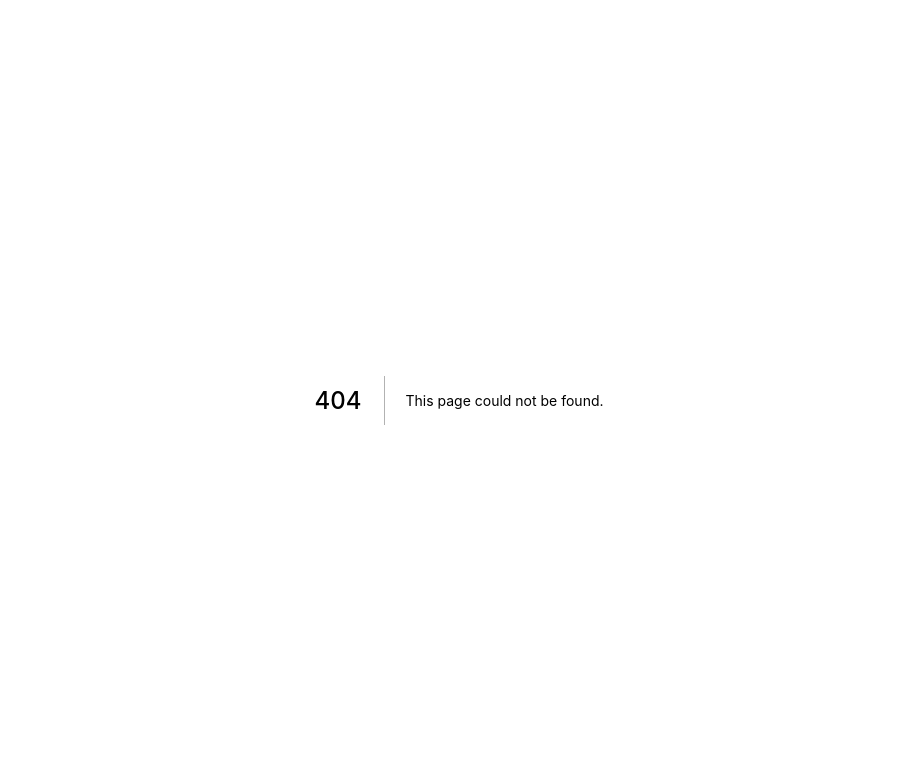
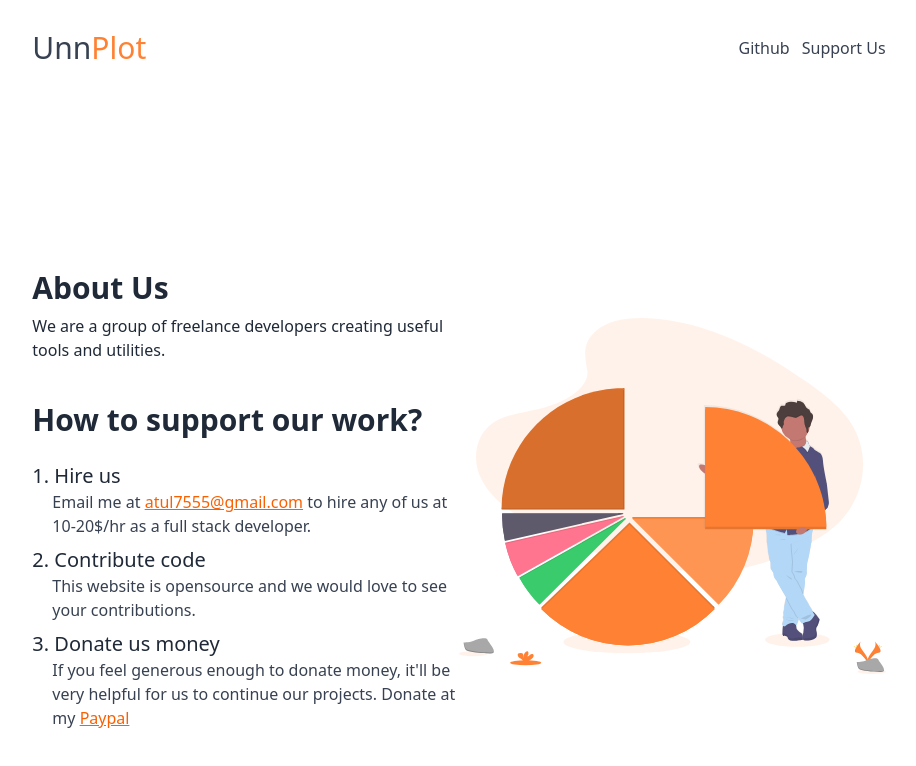
Before and after one commit to AviKKi/unnplot, a Next.js app: page /support in a window 1280 px wide. Before the commit this address had no page. Shown: the top 766 px of the page, without its empty margins (181-1097 px from the left). Built offline with nearby package versions, Linux system fonts and the light colour scheme; what @wigxel/react-components would draw is missing.

Commit message:
Support page added

```diff
--- a/src/components/Header.js
+++ b/src/components/Header.js
@@ -1,11 +1,19 @@
 const Header = () => {
   return (
-    <div className="h-24 w-screen md:w-2/3 flex items-center text-gray-700 justify-between">
-      <h2 className="text-3xl font-medium">
+    <div className="h-24 px-6 md:px-0 w-screen md:w-2/3 flex items-center text-gray-700 justify-between">
+      <a href="/" className="text-3xl font-medium">
         Unn<span className="text-primary">Plot</span>
-      </h2>
+      </a>
       <div>
-        <a href="https://github.com/avikki/unnplot/">Github</a>
+        <a
+          className="mr-3 hover:underline  hover:text-primary-dark"
+          href="https://github.com/avikki/unnplot/"
+        >
+          Github
+        </a>
+        <a className="hover:underline hover:text-primary-dark" href="/support">
+          Support Us
+        </a>
       </div>
     </div>
   )
--- a/src/components/LineChartForm.js
+++ b/src/components/LineChartForm.js
@@ -67,9 +67,7 @@ const LineChartForm = ({ meta, tableId }) => {
       <div className="mt-3">
         <Button onClick={handleChartGenerate}>Generate Line Chart</Button>
       </div>
-      {iframeUrl && (
-        <UrlDisplay url={iframeUrl} />
-      )}
+      {iframeUrl && <UrlDisplay url={iframeUrl} />}
       <div className="flex w-full mt-10 justify-center">
         <iframe width="400px" height="400px" src={iframeUrl}></iframe>
       </div>
--- a/src/pages/index.js
+++ b/src/pages/index.js
@@ -12,9 +12,9 @@ export default function Home() {
         <link rel="icon" href="/favicon.ico" />
       </Head>
       <Header />
-      <main className="min-h-screen w-screen md:w-2/3 flex items-center">
+      <main className="min-h-screen px-6 md:px-0 w-screen md:w-2/3 flex items-center">
         <div className="flex flex-col justify-start flex-1">
-          <h1 className="text-6xl py-2 font-semibold">
+          <h1 className="text-3xl md:text-6xl py-2 font-semibold">
             Embed graphs in your Notion docs
           </h1>
           <h3>Notion tables to beautiful diagrams.</h3>
--- /dev/null
+++ b/src/pages/support.js
@@ -0,0 +1,65 @@
+import Head from "next/head"
+import React from "react"
+import Button from "../components/Button"
+import Header from "../components/Header"
+
+const Li = ({ children }) => (
+  <li className="mt-2 text-xl font-medium">{children}</li>
+)
+const P = ({ children }) => <p className="ml-5 text-gray-700">{children}</p>
+
+export default function Home() {
+  return (
+    <div className="flex flex-col items-center w-screen text-gray-800">
+      <Head>
+        <title>UnnPlot - Plot graphs with your notion table</title>
+        <link rel="icon" href="/favicon.ico" />
+      </Head>
+      <Header />
+      <main className="min-h-screen px-6 md:px-0 w-screen md:w-2/3 flex items-center">
+        <div className="flex flex-col justify-start flex-1">
+          <h1 className="text-3xl py-2 font-semibold">About Us</h1>
+          <h3>
+            We are a group of freelance developers creating useful tools and
+            utilities.
+          </h3>
+          <h1 className="text-3xl py-2 font-semibold mt-8 mb-2">
+            How to support our work?
+          </h1>
+          <ol className="list-inside list-decimal">
+            <Li>Hire us</Li>
+            <P>
+              Email me at{" "}
+              <a
+                className="hover:text-primary text-primary-dark underline"
+                href="mailto:atul7555@gmail.com"
+              >
+                atul7555@gmail.com
+              </a>{" "}
+              to hire any of us at 10-20$/hr as a full stack developer.
+            </P>
+            <Li>Contribute code</Li>
+            <P>
+              This website is opensource and we would love to see your
+              contributions.
+            </P>
+            <Li>Donate us money</Li>
+            <P>
+              If you feel generous enough to donate money, it'll be very helpful
+              for us to continue our projects. Donate at my{" "}
+              <a
+                className="hover:text-primary text-primary-dark underline"
+                href="https://www.paypal.com/paypalme/avikki"
+              >
+                Paypal
+              </a>
+            </P>
+          </ol>
+        </div>
+        <div className="flex-1 hidden md:flex">
+          <img src="/undraw_pie_chart_6efe.svg" />
+        </div>
+      </main>
+    </div>
+  )
+}
```
Also changed, not shown: src/components/BarChartForm.js (+13 -13 lines), src/components/PieChartForm.js (+13 -13 lines), src/components/UrlDisplay.js (+4 -4 lines).
